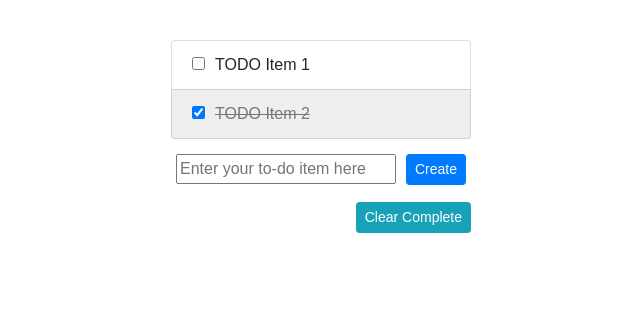
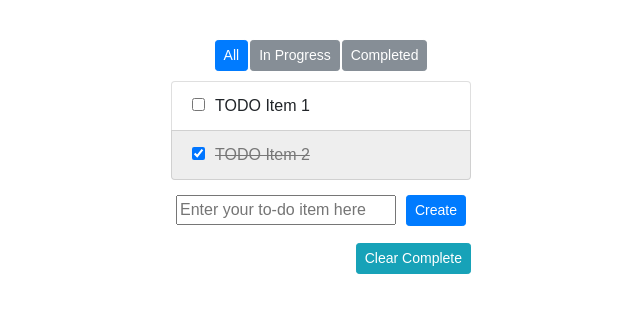
Before and after one commit to ykdojo/To-Do-Is-To-Live-Is-To-Code, a React (Create React App) app: page / in a window 1280 px wide. Shown: the top 312 px of the page, without its empty margins (319-959 px from the left). Built offline with nearby package versions, Linux system fonts and the light colour scheme.

Commit message:
mode switching

```diff
--- a/src/App.css
+++ b/src/App.css
@@ -29,3 +29,9 @@
 .clear-complete-button {
   margin-top: 10px;
 }
+
+.todo-mode-button {
+  margin-left: 1px;
+  margin-right: 1px;
+  margin-bottom: 10px;
+}
--- a/src/App.js
+++ b/src/App.js
@@ -8,12 +8,14 @@ class App extends Component {
       items: [{content: 'TODO Item 1', status: 'active'},
               {content: 'TODO Item 2', status: 'complete'}],
       newContent: '',
+      mode: 'all'
     };
     this.handleCheckboxChange = this.handleCheckboxChange.bind(this);
     this.handleClickOnItem = this.handleClickOnItem.bind(this);
     this.handleSubmit = this.handleSubmit.bind(this);
     this.handleNewTodoFormChange = this.handleNewTodoFormChange.bind(this);
     this.handleClearComplete = this.handleClearComplete.bind(this);
+    this.handleSwitchModes = this.handleSwitchModes.bind(this);
   }
 
   handleCheckboxChange(event) {
@@ -53,6 +55,7 @@ class App extends Component {
         items: items.concat([{content: newContent, status: 'active'}]),
         newContent: '',
     });
+    event.preventDefault();
   }
 
   // This method clears (delets) all items marked as "complete".
@@ -60,10 +63,24 @@ class App extends Component {
     const items = this.state.items.map(item => Object.assign({}, item));
     const clearedItems = items.filter(item => item.status === 'active');
     this.setState({items: clearedItems});
+    event.preventDefault();
+  }
+
+  // This is a method for switching modes (All, In Progress and Complete).
+  handleSwitchModes(event) {
+    const target = event.target;
+    this.setState({mode: event.target.name});
+    event.preventDefault();
   }
 
   render() {
-    const itemsToShow = this.state.items.map((item, index) =>
+    const mode = this.state.mode;
+    const allItems = this.state.items;
+    const filteredItems = mode === 'all' ? allItems : allItems.filter((item) =>
+      item.status === mode
+    )
+
+    const itemsToShow = filteredItems.map((item, index) =>
     {
       return (
         <Item itemID={index} item={item}
@@ -73,13 +90,29 @@ class App extends Component {
     });
 
     // If no completed items exist, the clear complete button should be disabled.
-    const completedItemsExist = this.state.items.some((item) =>
-    {
+    const completedItemsExist = this.state.items.some((item) => {
       return item.status === 'complete';
-    })
+    });
+
+    // Set class names for Twitter Bootstrap.
+    let allButtonClass = "btn-secondary";
+    let activeButtonClass = "btn-secondary";
+    let completeButtonClass = "btn-secondary";
+    if (this.state.mode == "all") {
+      allButtonClass = "btn-primary";
+    } else if (this.state.mode == "active") {
+      activeButtonClass = "btn-primary";
+    } else if (this.state.mode == "complete") {
+      completeButtonClass = "btn-primary";
+    }
 
     return (
       <div className="app-main">
+        <div className="text-center">
+          <button name="all" className={`btn btn-sm ${allButtonClass} todo-mode-button`} onClick={this.handleSwitchModes}>All</button>
+          <button name="active"className={`btn btn-sm ${activeButtonClass} todo-mode-button`} onClick={this.handleSwitchModes}>In Progress</button>
+          <button name="complete" value="Completed" className={`btn btn-sm ${completeButtonClass} todo-mode-button`} onClick={this.handleSwitchModes}>Completed</button>
+        </div>
         <ul className="list-group todo-list-group">
           {itemsToShow}
         </ul>
```
